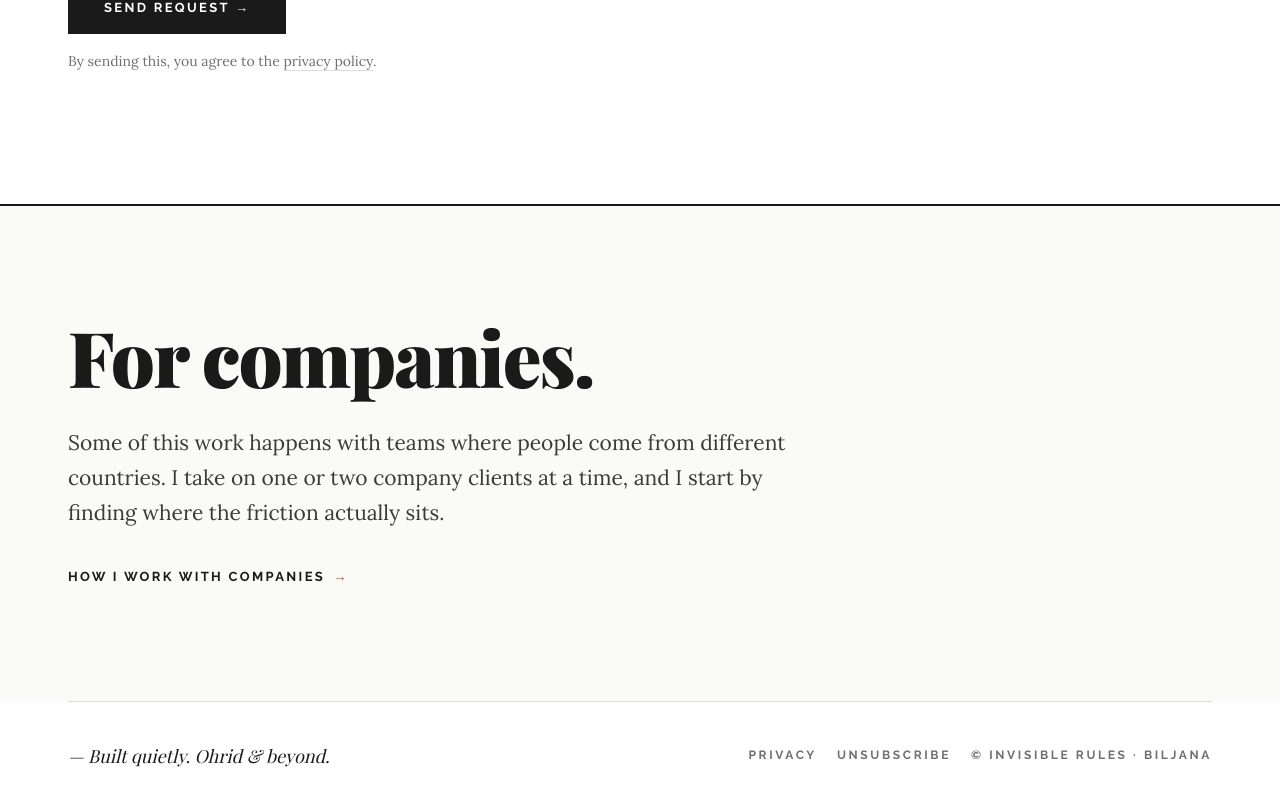
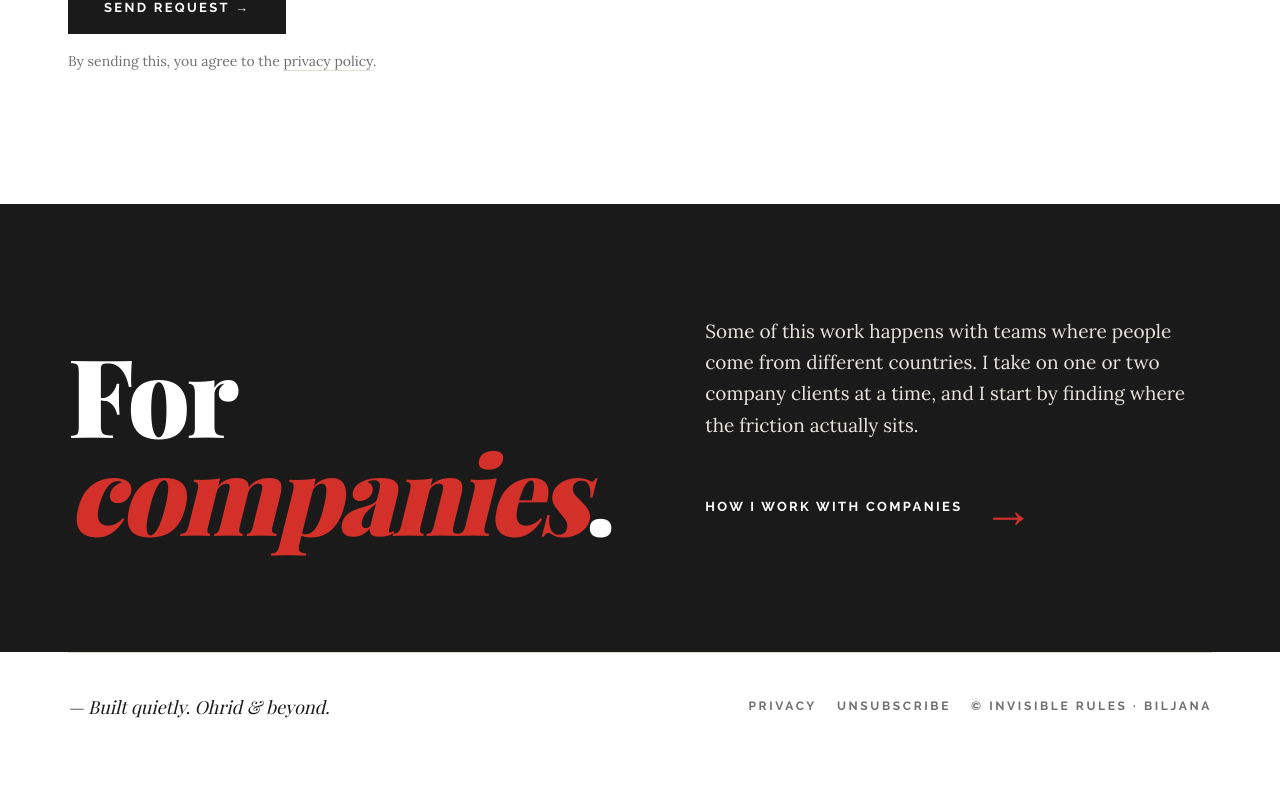
Before and after one commit to biljanatasetovikj-boop/InvisibleRules, a Next.js app: page / in a window 1280 px wide. Shown: the part 8566-9371 px from the top of the page. After the commit the page ends 9327 px from the top, so only its background shows below. Built offline with nearby package versions, Linux system fonts and the light colour scheme; a web font is replaced by a local one.

Commit message:
For companies: full-width black band, whole band clickable, so it no longer blends into Let's talk

```diff
--- a/components/ForCompanies.tsx
+++ b/components/ForCompanies.tsx
@@ -1,30 +1,39 @@
 import FadeIn from "./FadeIn";
 
+// A full-bleed dark band so it reads as a separate audience, not a
+// continuation of Let's talk above. Black rather than red: red belongs to
+// the quizzes, the page's main action. The link is stretched over the whole
+// band so it all clicks, while its accessible name stays the short label.
 export default function ForCompanies() {
   return (
-    <section
-      id="for-companies"
-      className="py-20 md:py-28 bg-[#fafaf7] border-t-2 border-[#1a1a1a]"
-    >
-      <div className="max-w-[1240px] mx-auto px-6 lg:px-12">
+    <section id="for-companies" className="group relative bg-[#1a1a1a]">
+      <div className="max-w-[1240px] mx-auto px-6 lg:px-12 py-20 md:py-28">
         <FadeIn>
-          <h2 className="font-serif font-black text-[#1a1a1a] text-[clamp(42px,6vw,82px)] tracking-[-0.025em] leading-none mb-8">
-            For companies.
+          <div className="grid grid-cols-1 lg:grid-cols-[1.1fr_1fr] gap-10 lg:gap-20 lg:items-end">
+            <h2 className="font-serif font-black text-white text-[clamp(52px,8.5vw,120px)] tracking-[-0.035em] leading-[0.9]">
+              For <span className="italic text-[#d4302a]">companies</span>.
             </h2>
-          <p className="font-body text-[21px] leading-[1.65] text-[#3a3a3a] max-w-[740px] mb-8">
+            <div>
+              <p className="font-body text-[19px] leading-[1.65] text-[#e8e5de] max-w-[520px] mb-8">
                 Some of this work happens with teams where people come from
-            different countries. I take on one or two company clients at a
-            time, and I start by finding where the friction actually sits.
+                different countries. I take on one or two company clients at
+                a time, and I start by finding where the friction actually
+                sits.
               </p>
               <a
                 href="/for-companies"
-            className="group inline-flex items-center gap-2 font-sans text-[13px] font-bold uppercase tracking-[0.18em] text-[#1a1a1a] hover:text-[#d4302a] transition-colors"
+                className="inline-flex items-center gap-5 py-2 font-sans text-[13px] font-bold uppercase tracking-[0.18em] text-white after:absolute after:inset-0 after:content-['']"
               >
                 How I work with companies
-            <span className="text-[#d4302a] group-hover:translate-x-1 transition-transform">
+                <span
+                  aria-hidden
+                  className="font-serif text-[clamp(34px,4vw,52px)] leading-none text-[#d4302a] transition-transform duration-300 group-hover:translate-x-3"
+                >
                   →
                 </span>
               </a>
+            </div>
+          </div>
         </FadeIn>
       </div>
     </section>
```
Lines whose indentation alone changed are shown as unchanged.
